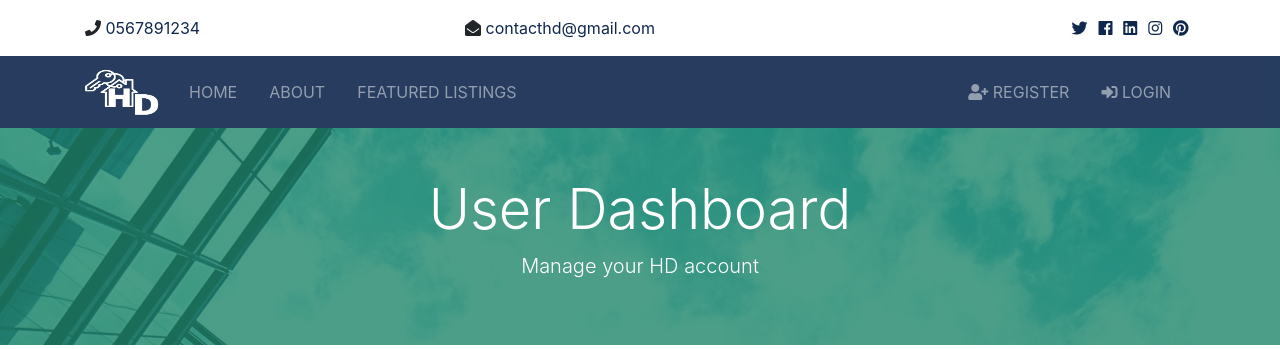
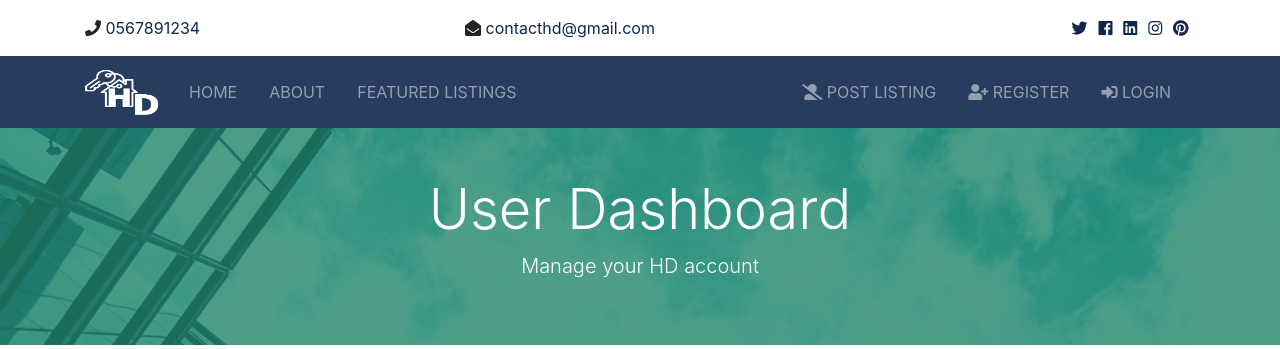
Before and after one commit to Beater1804/salehome, a Django app: page /accounts/dashboard in a window 1280 px wide. Shown: the top 349 px of the page. Run offline with Django 3.2, Linux system fonts and the light colour scheme; data that the repository does not hold is empty; some libraries are stand-ins or nearby versions.

Commit message:
by Dungnt1

```diff
--- a/templates/partials/_navbar.html
+++ b/templates/partials/_navbar.html
@@ -41,6 +41,17 @@
 
                 <ul class="navbar-nav ml-auto">
                 {% if user.is_authenticated %}
+                    {% comment %} Tạo button đăng thông tin nhà {% endcomment %}
+                    <li
+                        {%if 'new_listing_form' in request.path %}
+                            class="nav-item active mr-3"
+                        {%else %}
+                            class="nav-item mr-3"
+                        {%endif %}
+                    >
+                        <a class="nav-link" href="{% url 'new_listing_form' %}">
+                        <i class="fas fa-user-plus"></i> Post Listing</a>
+                    </li>
                     <li
                         {%if 'dashboard' in request.path %}
                             class="nav-item active mr-3"
@@ -62,6 +73,17 @@
                         </form>
                     </li>
                 {% else %}
+                    {% comment %} Tạo button đăng thông tin nhà {% endcomment %}
+                    <li
+                        {%if 'new_listing_form' in request.path %}
+                            class="nav-item active mr-3"
+                        {%else %}
+                            class="nav-item mr-3"
+                        {%endif %}
+                    >
+                        <a class="nav-link" href="{% url 'new_listing_form' %}">
+                        <i class="fas fa-user-alt-slash"></i> Post Listing</a>
+                    </li>
                     <li
                         {%if 'register' in request.path %}
                             class="nav-item active mr-3"
```
